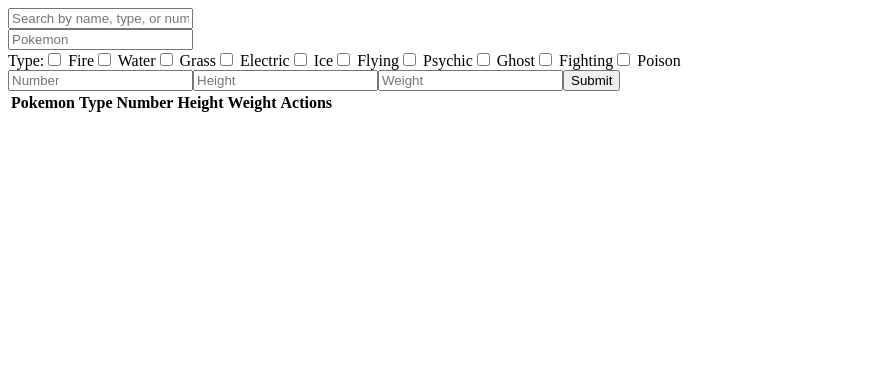
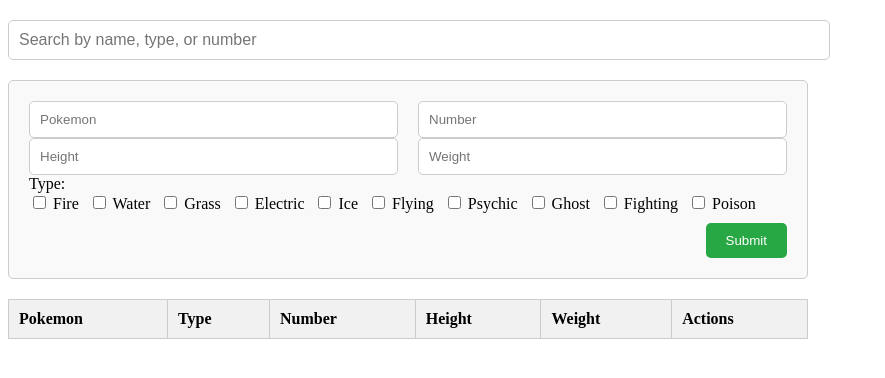
Before and after one commit to Ifty77/project_PokeDexData, a React (Create React App) app: page / in a window 1280 px wide. Shown: the top 378 px of the page, without its empty margins (0-885 px from the left). Built offline with nearby package versions, Linux system fonts and the light colour scheme.

Commit message:
decoration

```diff
--- /dev/null
+++ b/src/_InputTable.css
@@ -0,0 +1,100 @@
+.container {
+    margin-top: 20px;
+    max-width: 800px;
+  }
+
+  .search-bar {
+    margin-bottom: 20px;
+    width: 100%;
+    padding: 10px;
+    font-size: 16px;
+    border: 1px solid #ccc;
+    border-radius: 5px;
+  }
+
+  .form-container {
+    margin-bottom: 20px;
+    padding: 20px;
+    border: 1px solid #ccc;
+    border-radius: 5px;
+    background-color: #f9f9f9;
+  }
+
+  .form-row {
+    display: flex;
+    flex-wrap: wrap;
+    gap: 20px;
+  }
+
+  .form-control {
+    flex: 1;
+    min-width: 200px;
+    padding: 10px;
+    border: 1px solid #ccc;
+    border-radius: 5px;
+  }
+
+  .checkbox-container {
+    margin-bottom: 10px;
+  }
+
+  .checkbox-container label {
+    display: inline-block;
+    margin-right: 10px;
+  }
+
+  .button-container {
+    display: flex;
+    justify-content: flex-end;
+    gap: 10px;
+  }
+
+  button {
+    padding: 10px 20px;
+    border: none;
+    border-radius: 5px;
+    cursor: pointer;
+  }
+
+  button.submit {
+    background-color: #28a745;
+    color: white;
+  }
+
+  button.update {
+    background-color: #007bff;
+    color: white;
+  }
+
+  button.delete {
+    background-color: #dc3545;
+    color: white;
+  }
+
+  .table-container {
+    margin-top: 20px;
+  }
+
+  table {
+    width: 100%;
+    border-collapse: collapse;
+  }
+
+  th, td {
+    padding: 10px;
+    border: 1px solid #ccc;
+    text-align: left;
+  }
+
+  th {
+    background-color: #f1f1f1;
+  }
+
+  tr:nth-child(even) {
+    background-color: #f9f9f9;
+  }
+
+  .actions {
+    display: flex;
+    gap: 10px;
+  }
--- a/src/_InputTable.jsx
+++ b/src/_InputTable.jsx
@@ -1,4 +1,5 @@
 import React, { useState, useEffect } from 'react';
+import './_InputTable.css';
 
 const _InputTable = () => {
   const [inputs, setInputs] = useState({
@@ -107,23 +108,54 @@
   });
 
   return (
-    <div>
+    <div className="container">
       <input
         type="text"
+        className="search-bar"
         placeholder="Search by name, type, or number"
         value={search}
         onChange={handleSearchChange}
       />
-      <form onSubmit={handleSubmit}>
+      <form onSubmit={handleSubmit} className="form-container">
+        <div className="form-row">
           <input
             type="text"
             name="pokemon"
+            className="form-control"
             placeholder="Pokemon"
             value={inputs.pokemon}
             onChange={handleChange}
           />
+          <input
+            type="text"
+            name="number"
+            className="form-control"
+            placeholder="Number"
+            value={inputs.number}
+            onChange={handleChange}
+          />
+        </div>
+        <div className="form-row">
+          <input
+            type="text"
+            name="height"
+            className="form-control"
+            placeholder="Height"
+            value={inputs.height}
+            onChange={handleChange}
+          />
+          <input
+            type="text"
+            name="weight"
+            className="form-control"
+            placeholder="Weight"
+            value={inputs.weight}
+            onChange={handleChange}
+          />
+        </div>
+        <div className="checkbox-container">
+          <label>Type:</label>
           <div>
-          <label>Type:</label>
             {[
               'Fire',
               'Water',
@@ -147,29 +179,14 @@
               </label>
             ))}
           </div>
-        <input
-          type="text"
-          name="number"
-          placeholder="Number"
-          value={inputs.number}
-          onChange={handleChange}
-        />
-        <input
-          type="text"
-          name="height"
-          placeholder="Height"
-          value={inputs.height}
-          onChange={handleChange}
-        />
-        <input
-          type="text"
-          name="weight"
-          placeholder="Weight"
-          value={inputs.weight}
-          onChange={handleChange}
-        />
-        <button type="submit">{editIndex !== null ? 'Update' : 'Submit'}</button>
+        </div>
+        <div className="button-container">
+          <button type="submit" className={editIndex !== null ? 'update' : 'submit'}>
+            {editIndex !== null ? 'Update' : 'Submit'}
+          </button>
+        </div>
       </form>
+      <div className="table-container">
         <table>
           <thead>
             <tr>
@@ -189,15 +206,20 @@
                 <td>{entry.number}</td>
                 <td>{entry.height}</td>
                 <td>{entry.weight}</td>
-              <td>
-                <button onClick={() => handleEdit(index)}>Edit</button>
-                <button onClick={() => handleDelete(index)}>Delete</button>
+                <td className="actions">
+                  <button className="btn btn-secondary btn-sm" onClick={() => handleEdit(index)}>
+                    Edit
+                  </button>
+                  <button className="btn btn-danger btn-sm" onClick={() => handleDelete(index)}>
+                    Delete
+                  </button>
                 </td>
               </tr>
             ))}
           </tbody>
         </table>
       </div>
+    </div>
   );
 };
 
```
Lines whose indentation alone changed are shown as unchanged.
